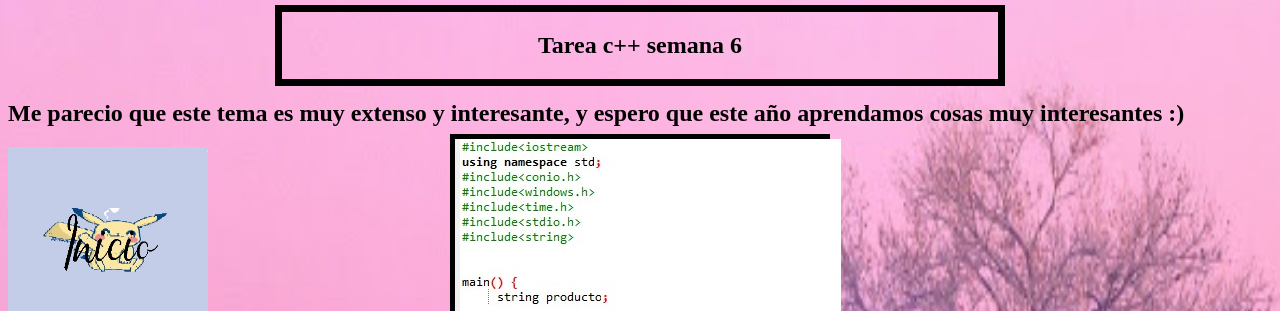
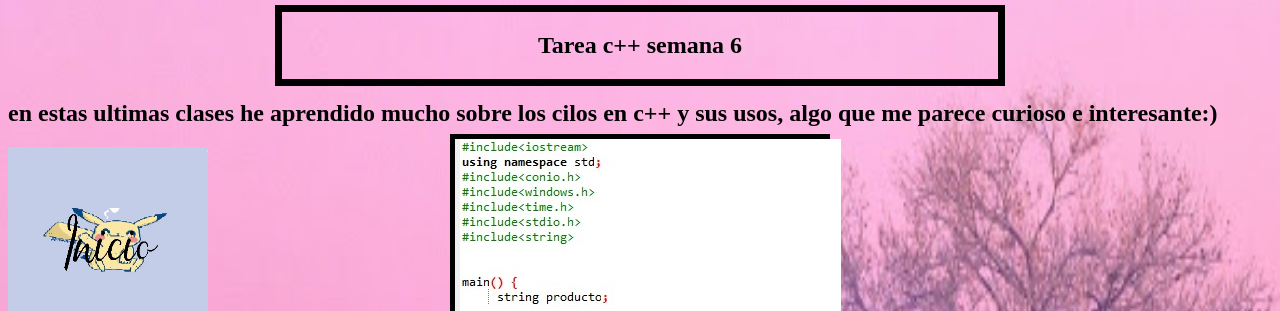
Before and after one commit to chenglongwr/Tecnologia2, a plain HTML site: page index4.html in a window 1280 px wide. Shown: the top 311 px of the page. Drawn offline with Linux system fonts and the light colour scheme.

Commit message:
Add files via upload

```diff
--- a/index4.html
+++ b/index4.html
@@ -18,7 +18,7 @@
 <br>
 <br>
 <br>
-<h2> Me parecio que este tema es muy extenso y interesante, y espero que este año aprendamos cosas muy interesantes :)</h2>
+<h2> en estas ultimas clases he aprendido mucho sobre los cilos en c++ y sus usos, algo que me parece curioso e interesante:)</h2>
 
 
 
```
